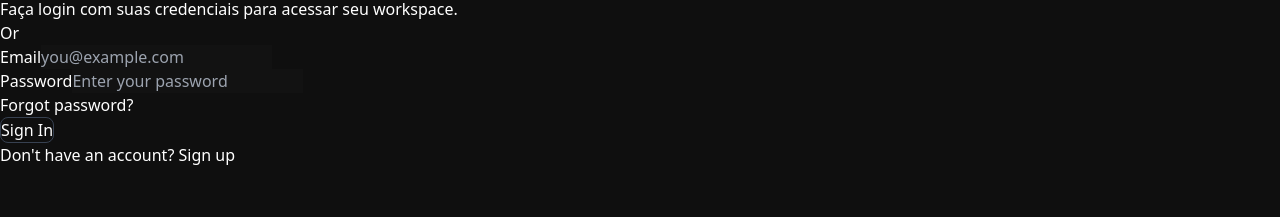
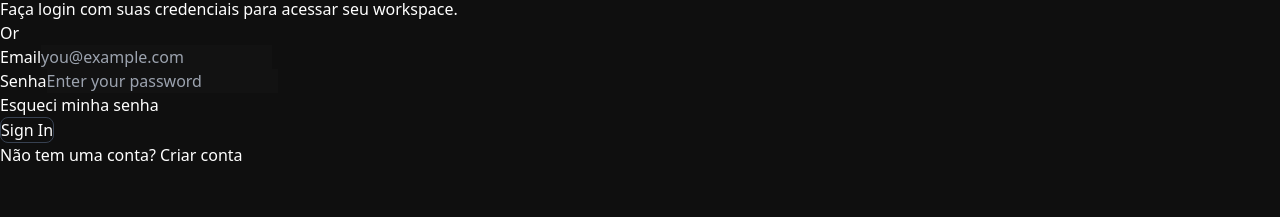
Before and after one commit to imgabrielmendes/unitask-system, a Vue app: page /login in a window 1280 px wide. Shown: the part 309-526 px from the top of the page. Built offline with nearby package versions, Linux system fonts and the light colour scheme; no server answers.

Commit message:
[FEAT] - Coisas leves

```diff
--- a/src/components/auth/LoginForm.vue
+++ b/src/components/auth/LoginForm.vue
@@ -89,7 +89,7 @@
             </div>
 
             <div>
-              <label class="block text-sm text-gray-300 mb-2">Password</label>
+              <label class="block text-sm text-gray-300 mb-2">Senha</label>
               <input
                 v-model="password"
                 type="password"
@@ -102,7 +102,7 @@
                   to="/forgot-password"
                   class="text-sm text-gray-400 hover:text-teal-400 transition-colors"
                 >
-                  Forgot password?
+                  Esqueci minha senha
                 </router-link>
               </div>
             </div>
@@ -120,9 +120,9 @@
             </button>
 
             <p class="text-center text-sm text-gray-400">
-              Don't have an account?
+              Não tem uma conta?
               <router-link to="/register" class="text-teal-400 hover:text-teal-300 font-semibold transition-colors">
-                Sign up
+                Criar conta
               </router-link>
             </p>
           </form>
```
